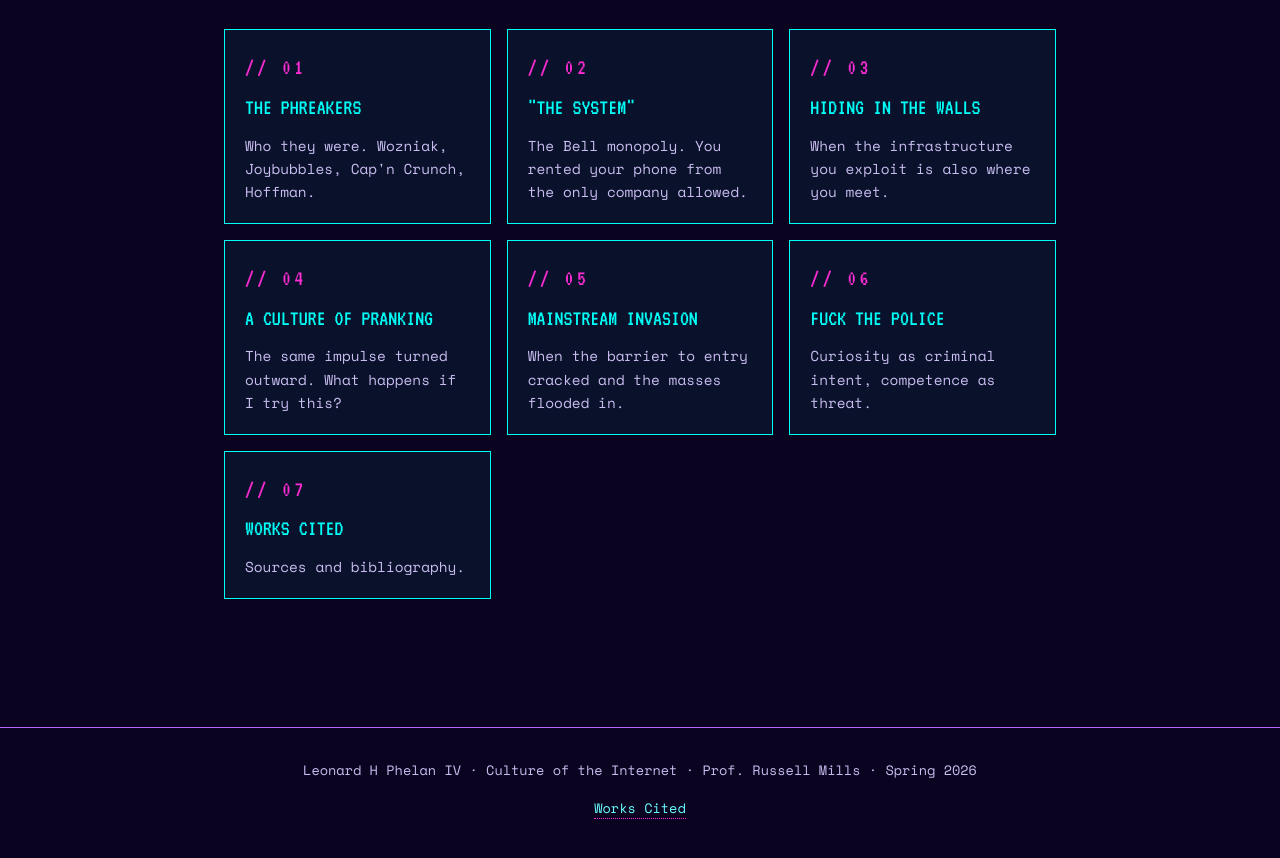
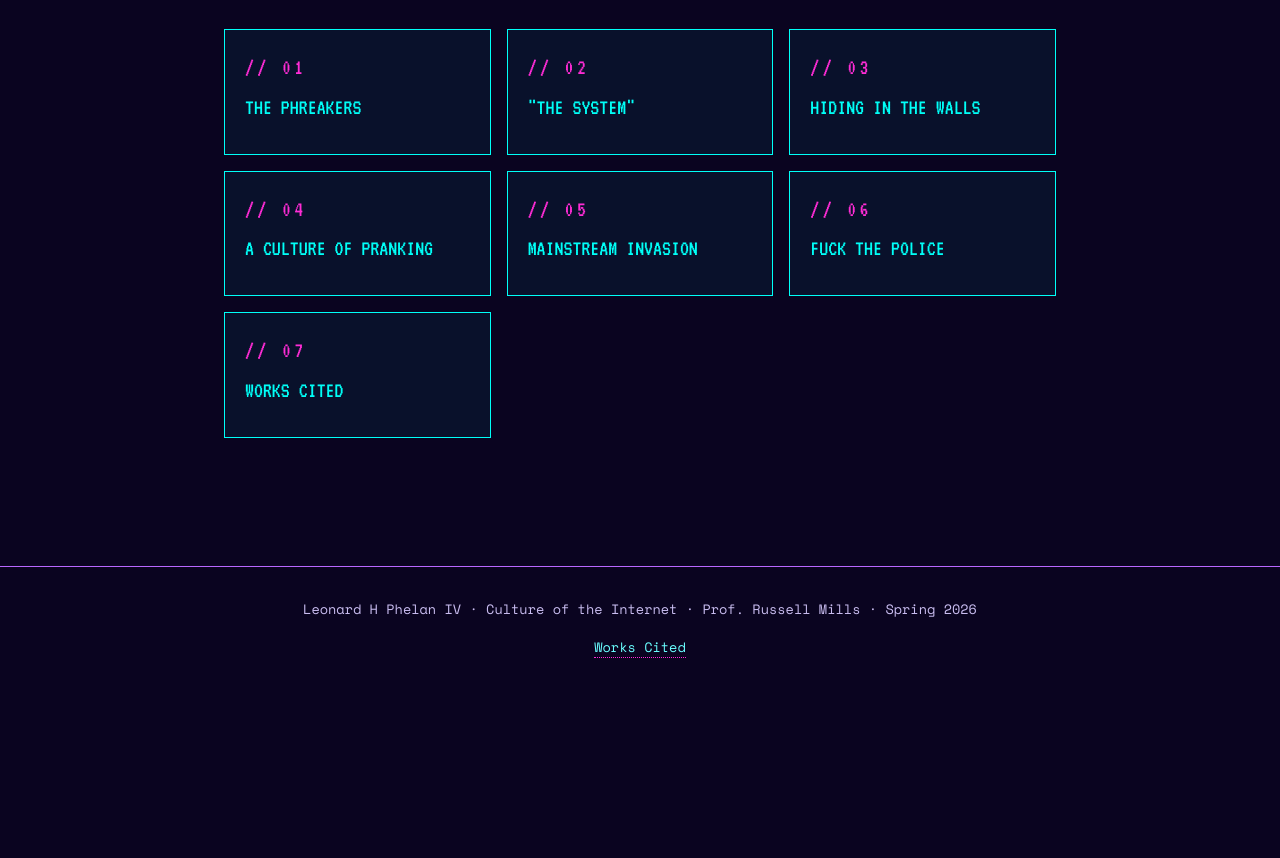
Before and after one commit to lennyitb/research-proj-26, a plain HTML site: page pages/home.html in a window 1280 px wide. Shown: the part 1003-1861 px from the top of the page. After the commit the page ends 1710 px from the top, so only its background shows below. Drawn offline with nearby package versions, Linux system fonts and the light colour scheme.

Commit message:
remove blurbs

```diff
--- a/pages/home.html
+++ b/pages/home.html
@@ -51,37 +51,30 @@
       <a class="nav-card" href="/pages/phreakers.html">
         <div class="nav-card__num">// 01</div>
         <div class="nav-card__title">THE PHREAKERS</div>
-        <p class="nav-card__blurb">Who they were. Wozniak, Joybubbles, Cap'n Crunch, Hoffman.</p>
       </a>
       <a class="nav-card" href="/pages/the-system.html">
         <div class="nav-card__num">// 02</div>
         <div class="nav-card__title">"THE SYSTEM"</div>
-        <p class="nav-card__blurb">The Bell monopoly. You rented your phone from the only company allowed.</p>
       </a>
       <a class="nav-card" href="/pages/hiding-in-the-walls.html">
         <div class="nav-card__num">// 03</div>
         <div class="nav-card__title">HIDING IN THE WALLS</div>
-        <p class="nav-card__blurb">When the infrastructure you exploit is also where you meet.</p>
       </a>
       <a class="nav-card" href="/pages/pranking.html">
         <div class="nav-card__num">// 04</div>
         <div class="nav-card__title">A CULTURE OF PRANKING</div>
-        <p class="nav-card__blurb">The same impulse turned outward. What happens if I try this?</p>
       </a>
       <a class="nav-card" href="/pages/mainstream-invasion.html">
         <div class="nav-card__num">// 05</div>
         <div class="nav-card__title">MAINSTREAM INVASION</div>
-        <p class="nav-card__blurb">When the barrier to entry cracked and the masses flooded in.</p>
       </a>
       <a class="nav-card" href="/pages/legacy.html">
         <div class="nav-card__num">// 06</div>
         <div class="nav-card__title">FUCK THE POLICE</div>
-        <p class="nav-card__blurb">Curiosity as criminal intent, competence as threat.</p>
       </a>
       <a class="nav-card" href="/pages/works-cited.html">
         <div class="nav-card__num">// 07</div>
         <div class="nav-card__title">WORKS CITED</div>
-        <p class="nav-card__blurb">Sources and bibliography.</p>
       </a>
     </nav>
   </main>
```
